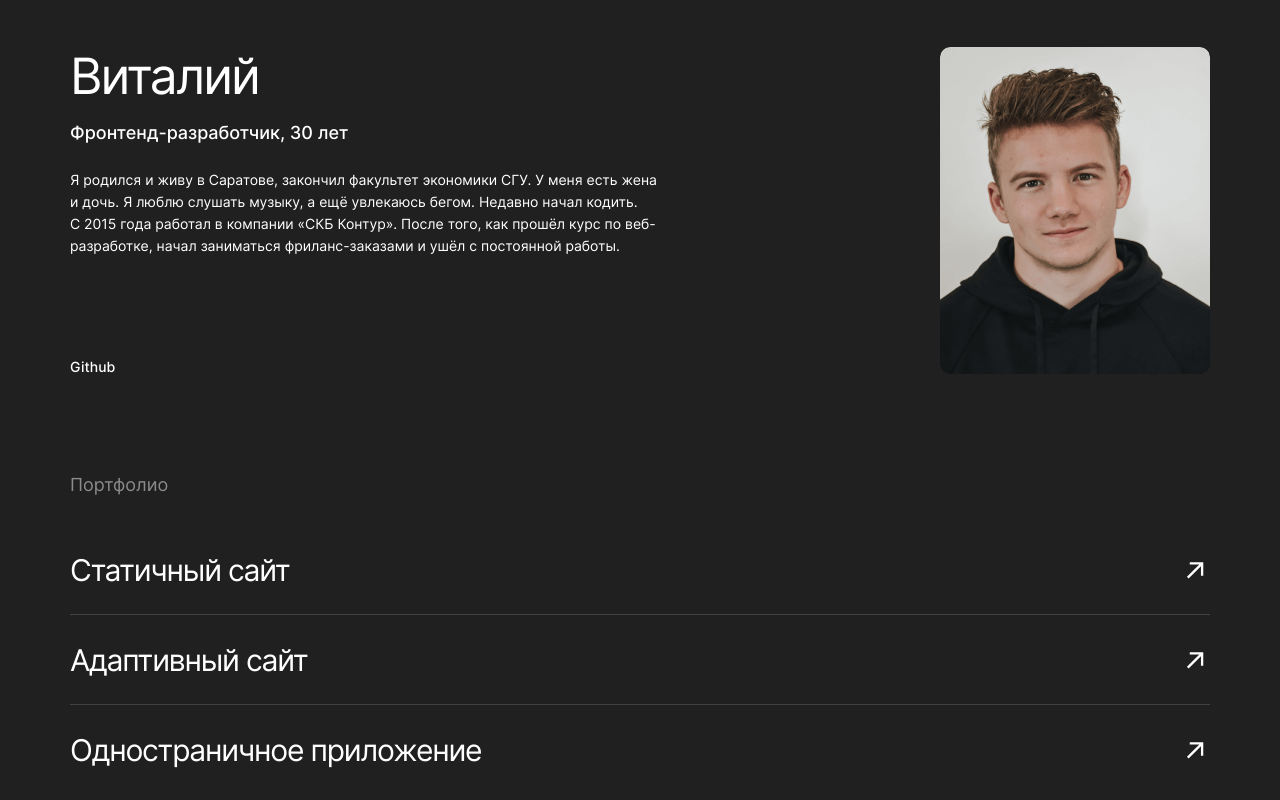
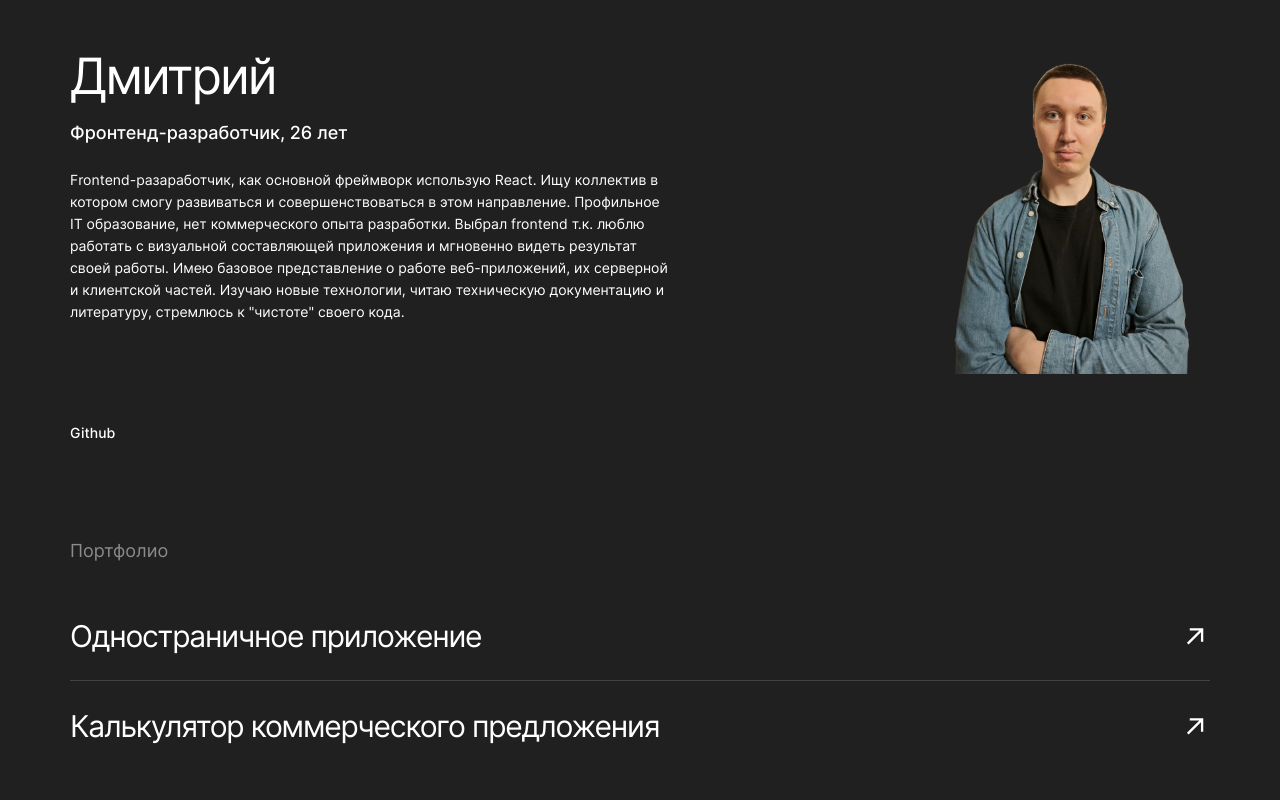
Before and after one commit to trallik74/movies-explorer-frontend, a React (Create React App) app: page / in a window 1280 px wide. Shown: the part 2000-2800 px from the top of the page. Built offline with nearby package versions, Linux system fonts and the light colour scheme.

Commit message:
feat: change bio info and some link

```diff
--- a/src/components/AboutMe/AboutMe.jsx
+++ b/src/components/AboutMe/AboutMe.jsx
@@ -8,14 +8,17 @@ function AboutMe() {
       <h2 className="section-title">Студент</h2>
       <article className="about-me__content" aria-label="Информация обо мне">
         <div className="about-me__text-сontainer">
-          <p className="about-me__name">Виталий</p>
-          <p className="about-me__proffesion">Фронтенд-разработчик, 30 лет</p>
+          <p className="about-me__name">Дмитрий</p>
+          <p className="about-me__proffesion">Фронтенд-разработчик, 26 лет</p>
           <p className="about-me__description">
-            Я родился и живу в Саратове, закончил факультет экономики СГУ. У
-            меня есть жена и&nbsp;дочь. Я люблю слушать музыку, а ещё увлекаюсь
-            бегом. Недавно начал кодить. С&nbsp;2015 года работал в компании
-            «СКБ Контур». После того, как прошёл курс по веб-разработке, начал
-            заниматься фриланс-заказами и ушёл с постоянной работы.
+            Frontend-разаработчик, как основной фреймворк использую React. Ищу
+            коллектив в котором смогу развиваться и совершенствоваться в этом
+            направление. Профильное IT образование, нет коммерческого опыта
+            разработки. Выбрал frontend т.к. люблю работать с визуальной
+            составляющей приложения и мгновенно видеть результат своей работы.
+            Имею базовое представление о работе веб-приложений, их серверной и
+            клиентской частей. Изучаю новые технологии, читаю техническую
+            документацию и литературу, стремлюсь к "чистоте" своего кода.
           </p>
           <a
             className="about-me__link about-me__link_type_github"
--- a/src/components/Portfolio/Portfolio.jsx
+++ b/src/components/Portfolio/Portfolio.jsx
@@ -5,28 +5,6 @@ function Portfolio() {
     <div className="portfolio">
       <h3 className="portfolio__heading">Портфолио</h3>
       <ul className="portfolio__link-list">
-        <li className="portfolio__link-list-item">
-          <a
-            className="portfolio__link portfolio__link_type_github"
-            href="https://github.com/trallik74/how-to-learn"
-            target="_blank"
-            rel="noreferrer"
-          >
-            <p className="portfolio__link-text">Статичный сайт</p>
-            <div className="portfolio__arrow-icon" />
-          </a>
-        </li>
-        <li className="portfolio__link-list-item">
-          <a
-            className="portfolio__link portfolio__link_type_github"
-            href="https://github.com/trallik74/russian-travel"
-            target="_blank"
-            rel="noreferrer"
-          >
-            <p className="portfolio__link-text">Адаптивный сайт</p>
-            <div className="portfolio__arrow-icon" />
-          </a>
-        </li>
         <li className="portfolio__link-list-item">
           <a
             className="portfolio__link portfolio__link_type_github"
@@ -38,6 +16,17 @@ function Portfolio() {
             <div className="portfolio__arrow-icon" />
           </a>
         </li>
+        <li className="portfolio__link-list-item">
+          <a
+            className="portfolio__link portfolio__link_type_github"
+            href="https://github.com/trallik74/neira-kp-calculator"
+            target="_blank"
+            rel="noreferrer"
+          >
+            <p className="portfolio__link-text">Калькулятор коммерческого предложения</p>
+            <div className="portfolio__arrow-icon" />
+          </a>
+        </li>
       </ul>
     </div>
   );
```
Also changed, not shown: src/images/about-me__photo.png.
